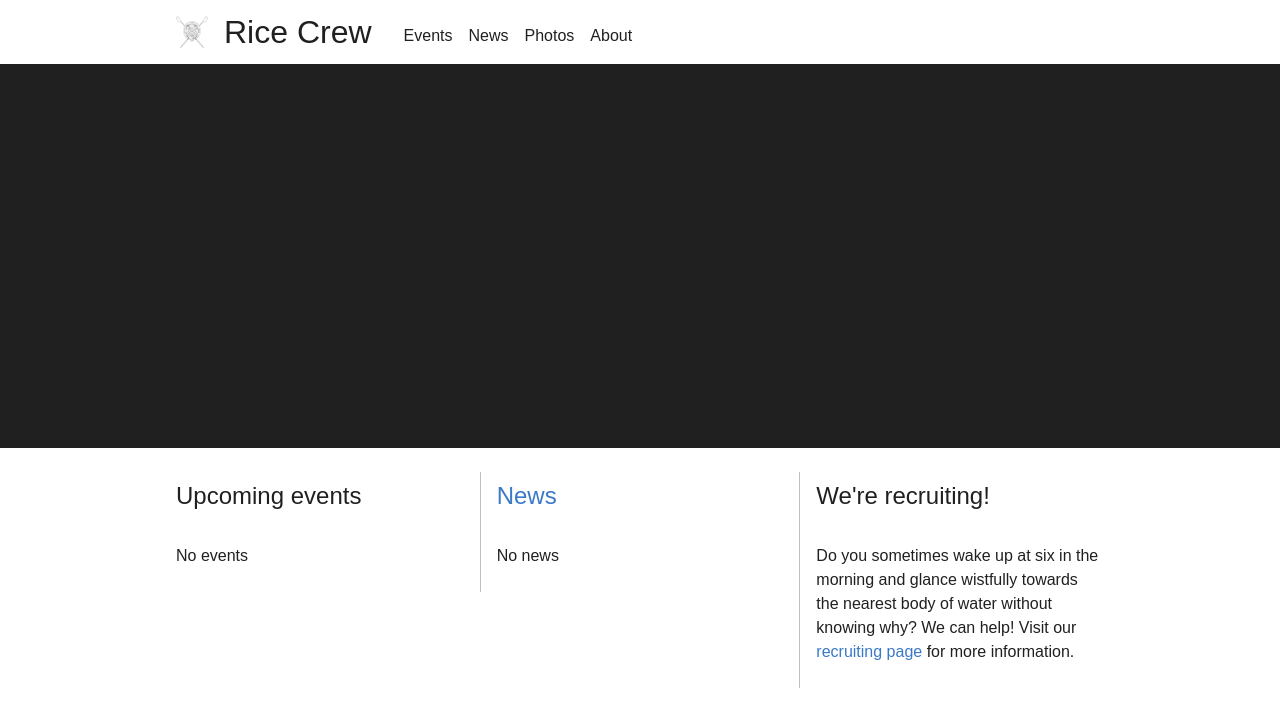
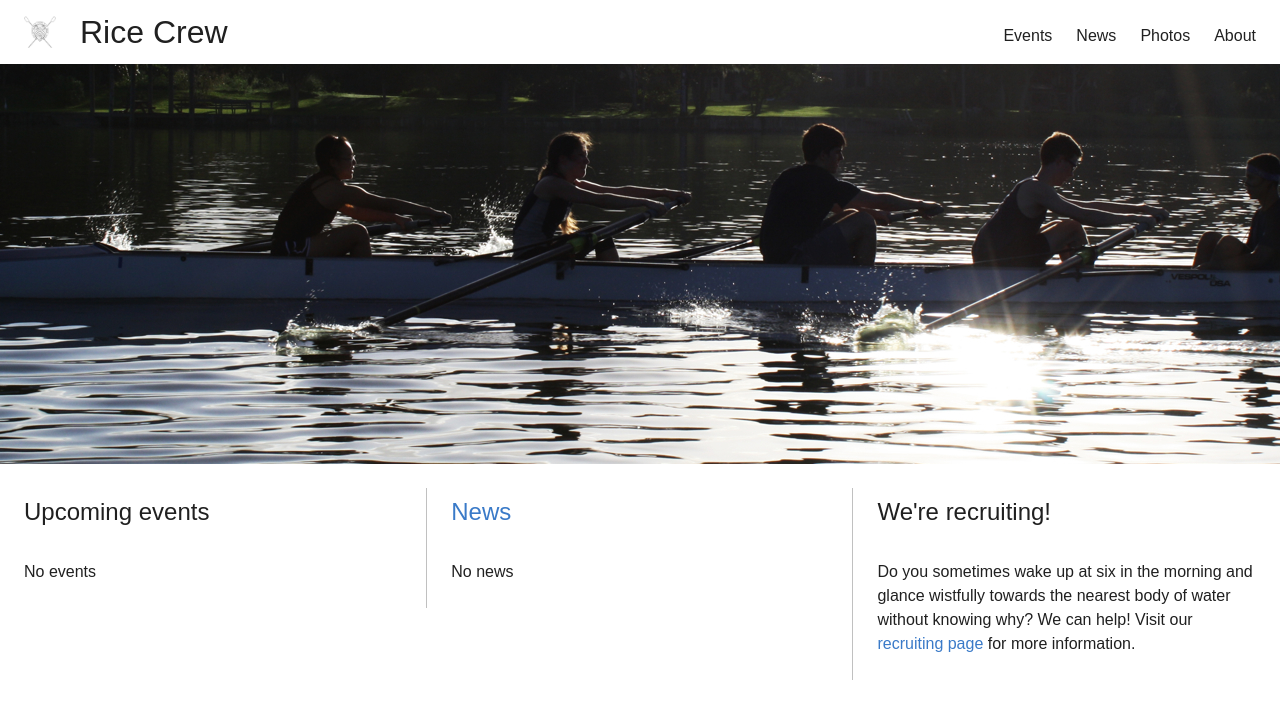
Before and after one commit to rice-university/rice-crew, a Flask app: page / in a window 1280 px wide. Shown: the top 727 px of the page. Run offline with Flask 2, Linux system fonts and the light colour scheme; data that the repository does not hold is empty.

Commit message:
Hero images and style improvements

```diff
--- a/ricecrew/static/css/style.css
+++ b/ricecrew/static/css/style.css
@@ -98,7 +98,8 @@ p.separate
 
 .pagewidth
 {
-    width: 960px;
+    min-width: 960px;
+    max-width: 1280px;
     margin: 0 auto;
 }
 
@@ -122,10 +123,10 @@ a#homelink
     font-size: 2em;
     font-weight: 200;
     line-height: 1em;
-    padding: 0.5em 0.5em 0.5em 2em;
+    padding: 0.5em 0.75em 0.5em 2.5em;
     background-image: url(../img/logo.png);
     background-size: 1em 1em;
-    background-position: 0.5em 0.5em;
+    background-position: 0.75em 0.5em;
     background-repeat: no-repeat;
     float: left;
 }
@@ -133,13 +134,13 @@ a#homelink
 nav#mainnav > ul
 {
     margin: 1.5em 0 1em;
-    padding: 0 0 0 1em;
-    float: left;
+    padding: 0 0 0 1.5em;
+    float: right;
 }
 
 nav#mainnav > ul > li
 {
-    margin-right: 1em;
+    margin-right: 1.5em;
     list-style-type: none;
     float: left;
 }
@@ -149,7 +150,9 @@ nav#mainnav > ul > li
 
 div.hero, div.minihero
 {
+    max-width: 1440px;
     position: relative;
+    margin: 0 auto;
     overflow: hidden;
     background-color: rgb(32,32,32);
 }
@@ -162,13 +165,12 @@ div.hero > img, div.minihero > img
 
 div.hero
 {
-    height: 24em;
+    height: 400px;
 }
 
 div.hero > img
 {
-    top: 0;
-    left: -750px;
+    left: -784px;
     opacity: 1;
 
     -webkit-transition-property: left, opacity;
@@ -177,16 +179,16 @@ div.hero > img
     -o-transition-property: left, opacity;
     transition-property: left, opacity;
 
-    -webkit-transition-duration: 0.5s;
-    -moz-transition-duration: 0.5s;
-    -ms-transition-duration: 0.5s;
-    -o-transition-duration: 0.5s;
-    transition-duration: 0.5s;
+    -webkit-transition-duration: 0.75s;
+    -moz-transition-duration: 0.75s;
+    -ms-transition-duration: 0.75s;
+    -o-transition-duration: 0.75s;
+    transition-duration: 0.75s;
 }
 
 div.hero > img.next
 {
-    left: -782px;
+    left: -720px;
     opacity: 0;
 
     -webkit-transition-duration: 0s;
@@ -198,19 +200,18 @@ div.hero > img.next
 
 div.hero > img.prev
 {
-    left: -718px;
+    left: -848px;
     opacity: 0;
 }
 
 div.minihero
 {
-    height: 10em;
+    height: 160px;
 }
 
 div.minihero > img
 {
-    left: -750px;
-    top: -350px; /* temporary alignment */
+    left: -720px;
 }
 
 
@@ -218,7 +219,7 @@ div.minihero > img
 
 div.column
 {
-    padding: 0 1em;
+    padding: 0 1.5em;
     border-left: 0.0625em solid rgb(192,192,192);
     float: left;
     box-sizing: border-box;
--- a/ricecrew/templates/base.html
+++ b/ricecrew/templates/base.html
@@ -21,7 +21,7 @@
             </nav>
 
             {% block hero %}<div class="minihero">
-                <img src="" />
+                <img src="{{ url_for('static', filename='img/minihero.jpg') }}" />
             </div>{% endblock %}
 
             <div class="content pagewidth">{% block content %}{% endblock %}</div>
--- a/ricecrew/templates/index.html
+++ b/ricecrew/templates/index.html
@@ -6,8 +6,9 @@
 
 {% block hero %}
     <div class="hero">
-        <img src="" />
-        <img src="" class="next" />
+        <img src="{{ url_for('static', filename='img/hero1.jpg') }}" />
+        <img src="{{ url_for('static', filename='img/hero2.jpg') }}" class="next" />
+        <img src="{{ url_for('static', filename='img/hero3.jpg') }}" class="next" />
     </div>
 {% endblock %}
 
```
Also changed, not shown: ricecrew/static/img/hero1.jpg (added), ricecrew/static/img/hero2.jpg (added), ricecrew/static/img/hero3.jpg (added), ricecrew/static/img/minihero.jpg (added).
